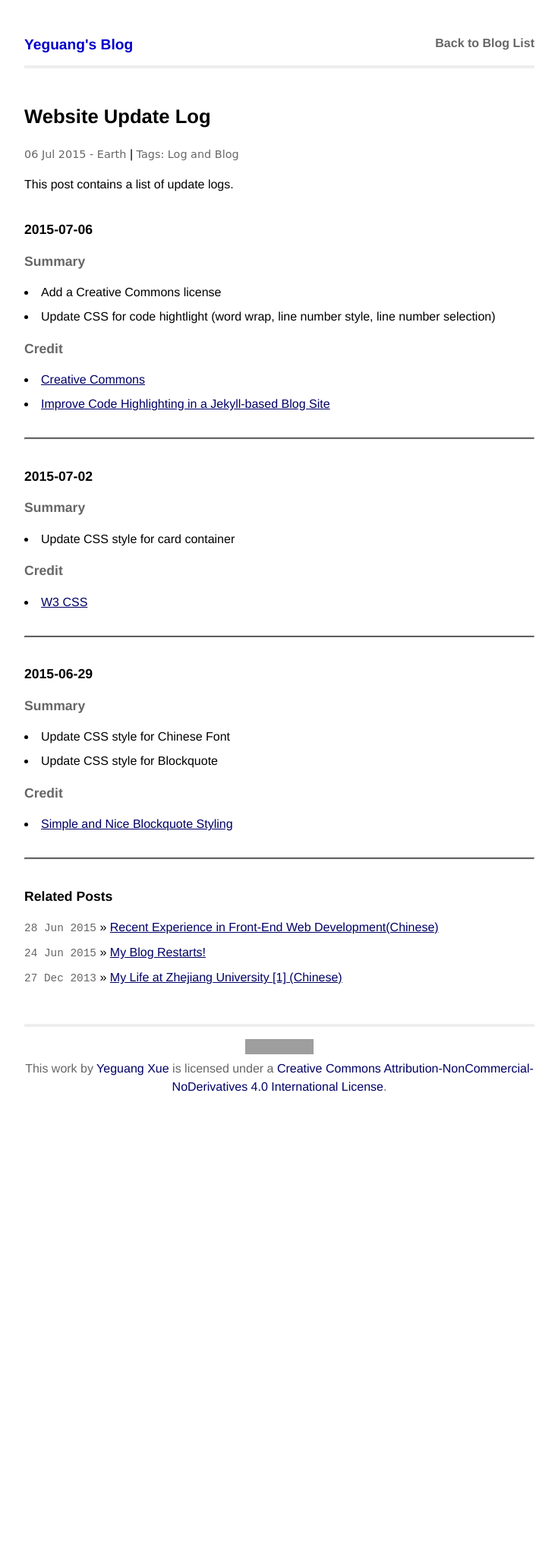
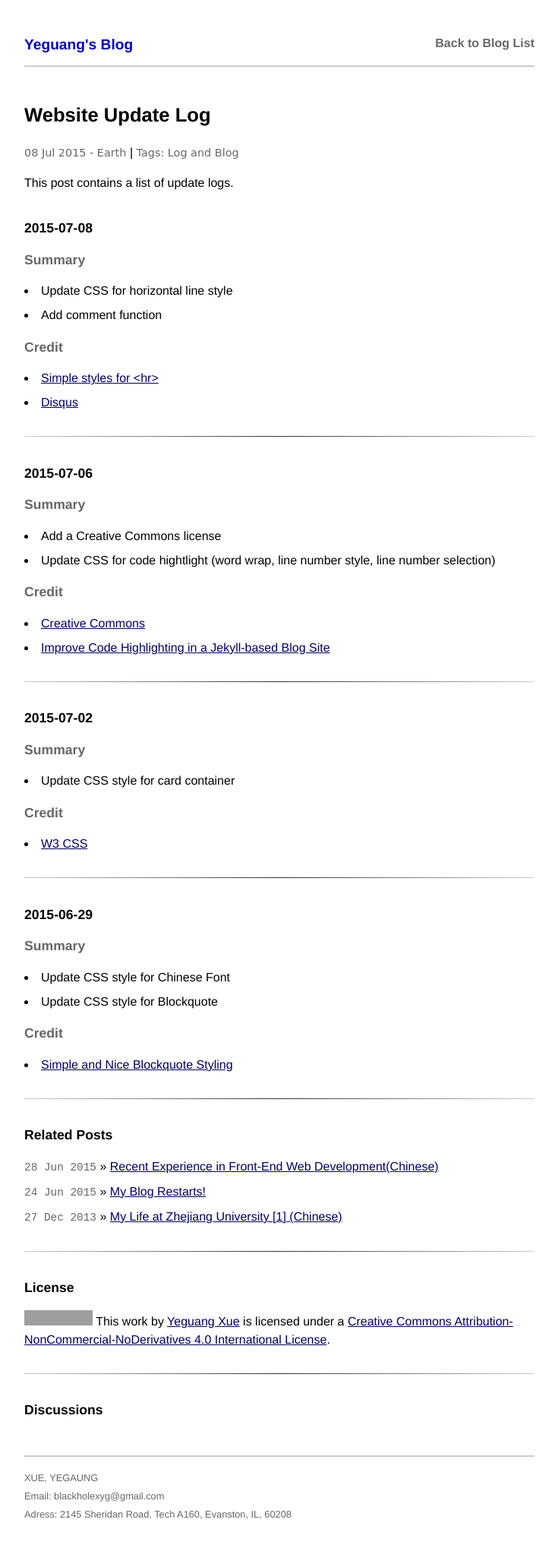
Before and after one commit to yeguang-xue/yeguang-xue.github.io, a Jekyll site: the page built from _posts/1999-01-01-update-log.md, in a window 1280 px wide. Shown: the whole page at 76% size, without its empty margins (272-1007 px from the left). Built offline with Jekyll 4.4.1, drawn with Linux system fonts in a browser that asks for light colours; Markdown is read by kramdown in place of the engine named in the settings; comment, search, counter and statistics services are not loaded; before the commit the page ends 1475 px from its top, so only the background shows below that; grey boxes are pictures that could not be loaded.

Commit message:
add comment function

```diff
--- /dev/null
+++ b/_includes/comments.html
@@ -0,0 +1,16 @@
+<section>
+  <h2>Discussions</h2>
+  <div id="disqus_thread"></div>
+  <script type="text/javascript">
+  /* * * CONFIGURATION VARIABLES * * */
+  var disqus_shortname = 'yeguang';
+
+  /* * * DON'T EDIT BELOW THIS LINE * * */
+  (function() {
+    var dsq = document.createElement('script'); dsq.type = 'text/javascript'; dsq.async = true;
+    dsq.src = '//' + disqus_shortname + '.disqus.com/embed.js';
+    (document.getElementsByTagName('head')[0] || document.getElementsByTagName('body')[0]).appendChild(dsq);
+  })();
+  </script>
+  <noscript>Please enable JavaScript to view the <a href="https://disqus.com/?ref_noscript" rel="nofollow">comments powered by Disqus.</a></noscript>
+</section>
--- a/_includes/footer-post.html
+++ /dev/null
@@ -1,9 +0,0 @@
-<footer>
-  <h2 class="visually-hidden">License</h2>
-  <div style="text-align: center">
-    <a rel="license" href="http://creativecommons.org/licenses/by-nc-nd/4.0/">
-      <img alt="Creative Commons License" style="border-width:0" src="https://i.creativecommons.org/l/by-nc-nd/4.0/88x31.png" />
-    </a><br />
-    This work by <a xmlns:cc="http://creativecommons.org/ns#" href="http://blackholexyg.github.io/" property="cc:attributionName" rel="cc:attributionURL">Yeguang Xue</a> is licensed under a <a rel="license" href="http://creativecommons.org/licenses/by-nc-nd/4.0/">Creative Commons Attribution-NonCommercial-NoDerivatives 4.0 International License</a>.
-  </div>
-</footer>
--- /dev/null
+++ b/_includes/license.html
@@ -0,0 +1,4 @@
+<div style="text-align: left">
+  <a rel="license" href="http://creativecommons.org/licenses/by-nc-nd/4.0/"><img alt="Creative Commons License" style="border-width:0" src="https://i.creativecommons.org/l/by-nc-nd/4.0/80x15.png" /></a>
+  This work by <a xmlns:cc="http://creativecommons.org/ns#" href="http://blackholexyg.github.io/" property="cc:attributionName" rel="cc:attributionURL">Yeguang Xue</a> is licensed under a <a rel="license" href="http://creativecommons.org/licenses/by-nc-nd/4.0/">Creative Commons Attribution-NonCommercial-NoDerivatives 4.0 International License</a>.
+</div>
--- a/_layouts/post.html
+++ b/_layouts/post.html
@@ -25,16 +25,33 @@
 
       {{ content }}
 
+      <hr class="divide-gradient" />
+
       <h3>Related Posts</h3>
       <ul class="posts">
         {% for post in site.related_posts limit:3 %}
           <li><span class="monospace">{{ post.date | date_to_string }}</span> &raquo; <a href="{{ post.url }}">{{ post.title }}</a></li>
         {% endfor %}
       </ul>
+
+      <hr class="divide-gradient" />
+
+      <h3>License</h3>
+      {% include license.html %}
+
     </section>
+
+    {% if page.comments %}
+
+      <hr class="divide-gradient" />
+
+      {% include comments.html %}
+
+    {% endif %}
+
   </main>
 
-  {% include footer-post.html %}
+  {% include footer.html %}
 
 </body>
 
--- a/_posts/1999-01-01-update-log.md
+++ b/_posts/1999-01-01-update-log.md
@@ -2,14 +2,29 @@
 layout: post
 title: Website Update Log
 location: Earth
-date: 2015-07-06
+date: 2015-07-08
 permalink: /permalinklo/update_log
 tags:
   - Log
   - Blog
+comments: True
 ---
 
 This post contains a list of update logs.
+
+### 2015-07-08
+
+#### Summary
+
+* Update CSS for horizontal line style
+* Add comment function
+
+#### Credit
+
+* [Simple styles for &lt;hr&gt;](https://css-tricks.com/examples/hrs/)
+* [Disqus](https://disqus.com/)
+
+<hr class="divide-gradient" />
 
 ### 2015-07-06
 
@@ -23,7 +38,7 @@
 * [Creative Commons](http://creativecommons.org/)
 * [Improve Code Highlighting in a Jekyll-based Blog Site](https://demisx.github.io/jekyll/2014/01/13/improve-code-highlighting-in-jekyll.html)
 
-<hr class="divide" />
+<hr class="divide-gradient" />
 
 ### 2015-07-02
 
@@ -35,7 +50,7 @@
 
 * [W3 CSS](http://www.w3schools.com/w3css/)
 
-<hr class="divide" />
+<hr class="divide-gradient" />
 
 ### 2015-06-29
 
@@ -47,5 +62,3 @@
 #### Credit
 
 * [Simple and Nice Blockquote Styling](https://css-tricks.com/snippets/css/simple-and-nice-blockquote-styling/)
-
-<hr class="divide" />
--- a/css/sitescreen.css
+++ b/css/sitescreen.css
@@ -47,8 +47,8 @@
   margin-top: 1em;
   margin-bottom: 1em;
   line-height: 1em;
-  border-bottom: 4px solid #eee;
-  border-top: 4px solid #eee;
+  border-bottom: 2px solid #ccc;
+  border-top: 2px solid #ccc;
 }
 
 header.mainsite nav {
@@ -80,7 +80,7 @@
   font-size: 100%;
   margin-top: 3em;
   margin-bottom: 3em;
-  border-bottom: 4px solid #eee;
+  border-bottom: 2px solid #ccc;
 }
 
 header.blog nav {
@@ -190,7 +190,7 @@
   color: #666;
   font-size: 100%;
   line-height: 1.5em;
-  border-top: 4px solid #eee;
+  border-top: 2px solid #ccc;
   margin-top: 1em;
   padding-top: 1em;
   padding-bottom: 2em;
@@ -307,7 +307,39 @@
 }
 
 /* Hr */
+hr.divide-light {
+  border-top: 1px solid #ccc;
+	margin: 2em 0;
+}
+
+hr.divide-gradient {
+  border: 0;
+  height: 1px;
+  background: #333;
+  background-image: linear-gradient(to right, #ccc, #333, #ccc);
+	margin: 2em 0;
+}
+
 hr.divide {
-	border-top: 2px groove #8c8b8b;
-  margin: 2em 0;
+  border-top: 2px solid;
+	margin: 2em 0;
 }
+
+hr.style-three {
+margin: 2em 0;
+height: 30px;
+border-style: solid;
+border-color: black;
+border-width: 1px 0 0 0;
+border-radius: 20px;
+}
+hr.style-three:before {
+display: block;
+content: "";
+height: 30px;
+margin-top: -31px;
+border-style: solid;
+border-color: black;
+border-width: 0 0 1px 0;
+border-radius: 20px;
+}
```
Also changed, not shown: _layouts/post-cn.html (+17 -1 lines), _posts/2015-06-24-restart.md (+1 -0 lines), _posts/2015-06-28-frontend.md (+1 -0 lines).
